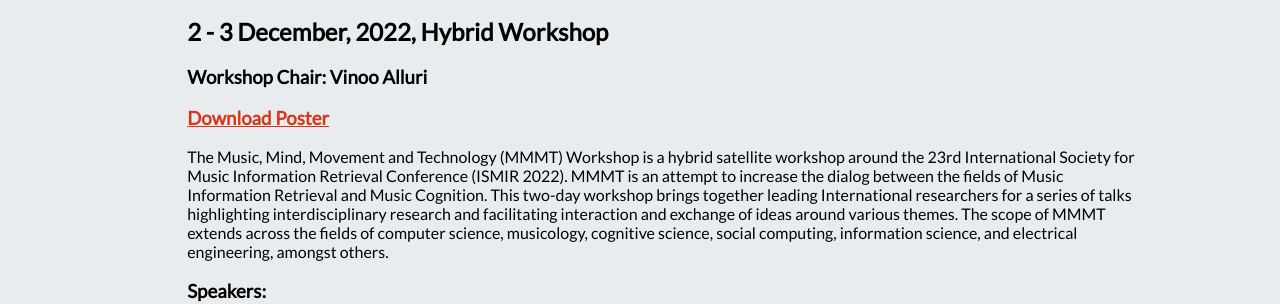
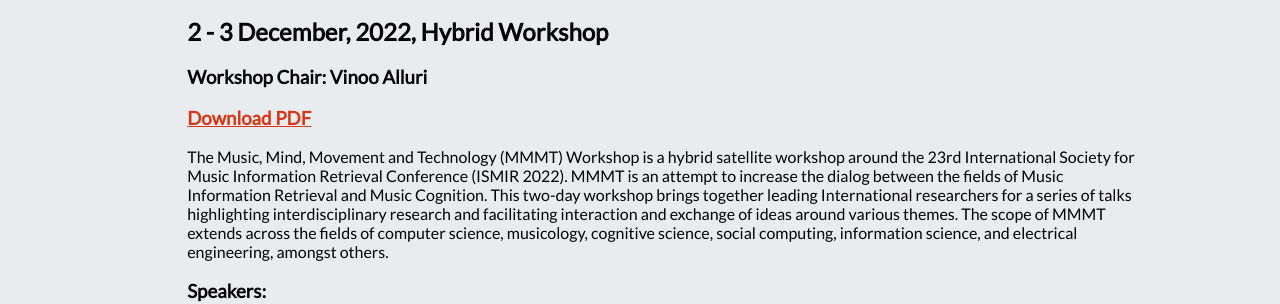
Before and after one commit to ismir2022/ismir2022.github.io, a Jekyll site: the page built from satellites/mmmt.md, in a window 1280 px wide. Shown: the part 604-908 px from the top of the page. Built offline with Jekyll 4.4.1, drawn with Linux system fonts in a browser that asks for light colours; nearby versions of some CDN libraries.

Commit message:
Update mmmt page poster

```diff
--- a/satellites/mmmt.md
+++ b/satellites/mmmt.md
@@ -6,7 +6,7 @@
 ## 2 - 3 December, 2022, Hybrid Workshop
 ### Workshop Chair: Vinoo Alluri
 
-### [**Download Poster**](../assets/MMMT_poster.jpg)
+### [**Download PDF**](../assets/MMMT_poster.pdf)
 The Music, Mind, Movement and Technology (MMMT) Workshop is a hybrid satellite workshop around the 23rd International Society for Music Information Retrieval Conference (ISMIR 2022). MMMT is an attempt to increase the dialog between the fields of Music Information Retrieval and Music Cognition. This two-day workshop brings together leading International researchers for a series of talks highlighting interdisciplinary research and facilitating interaction and exchange of ideas around various themes. The scope of MMMT extends across the fields of computer science, musicology, cognitive science, social computing, information science, and electrical engineering, amongst others.
 
 ### Speakers:
```
Also changed, not shown: assets/MMMT_poster.jpg (deleted), 1 other file.
